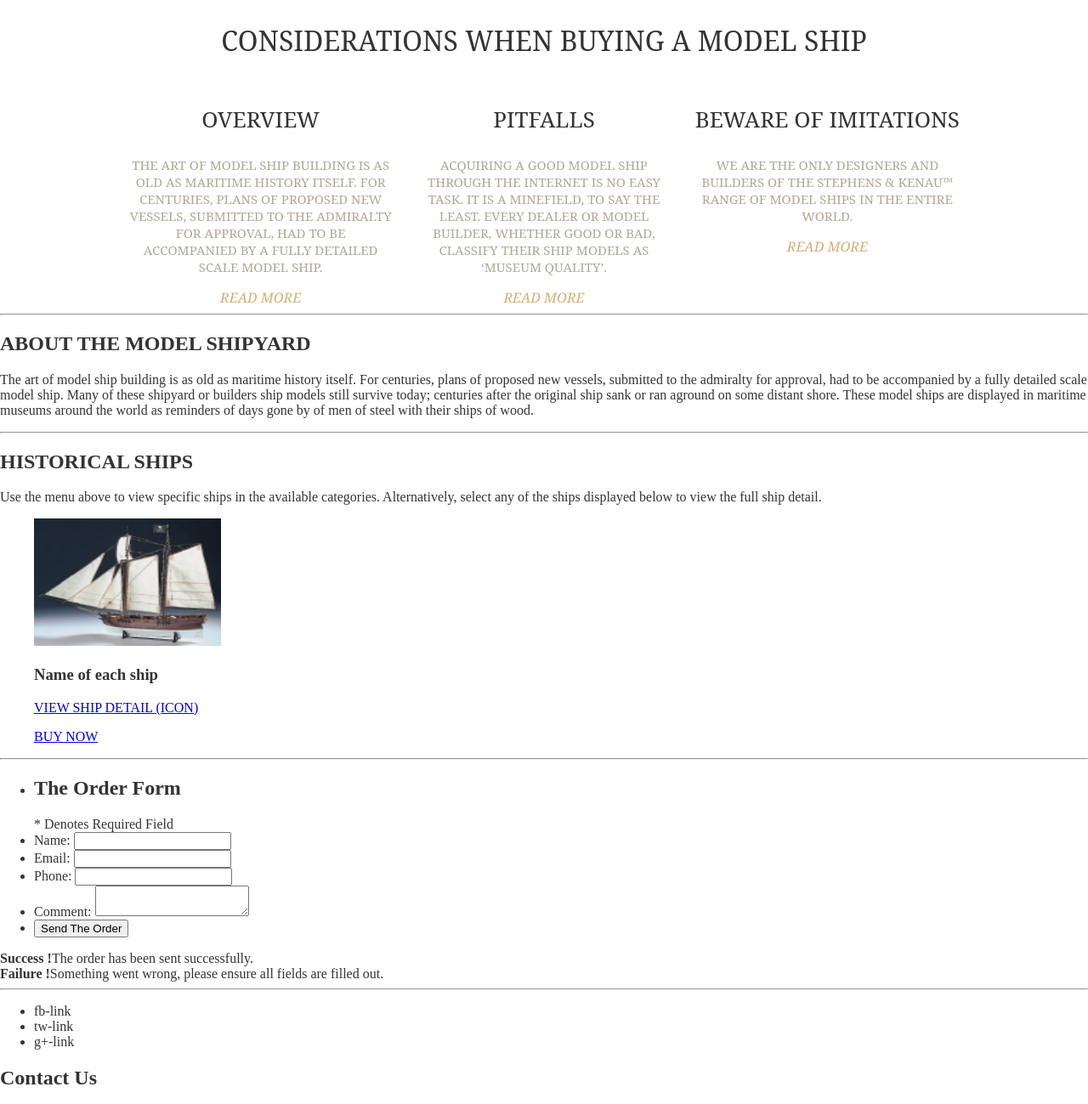
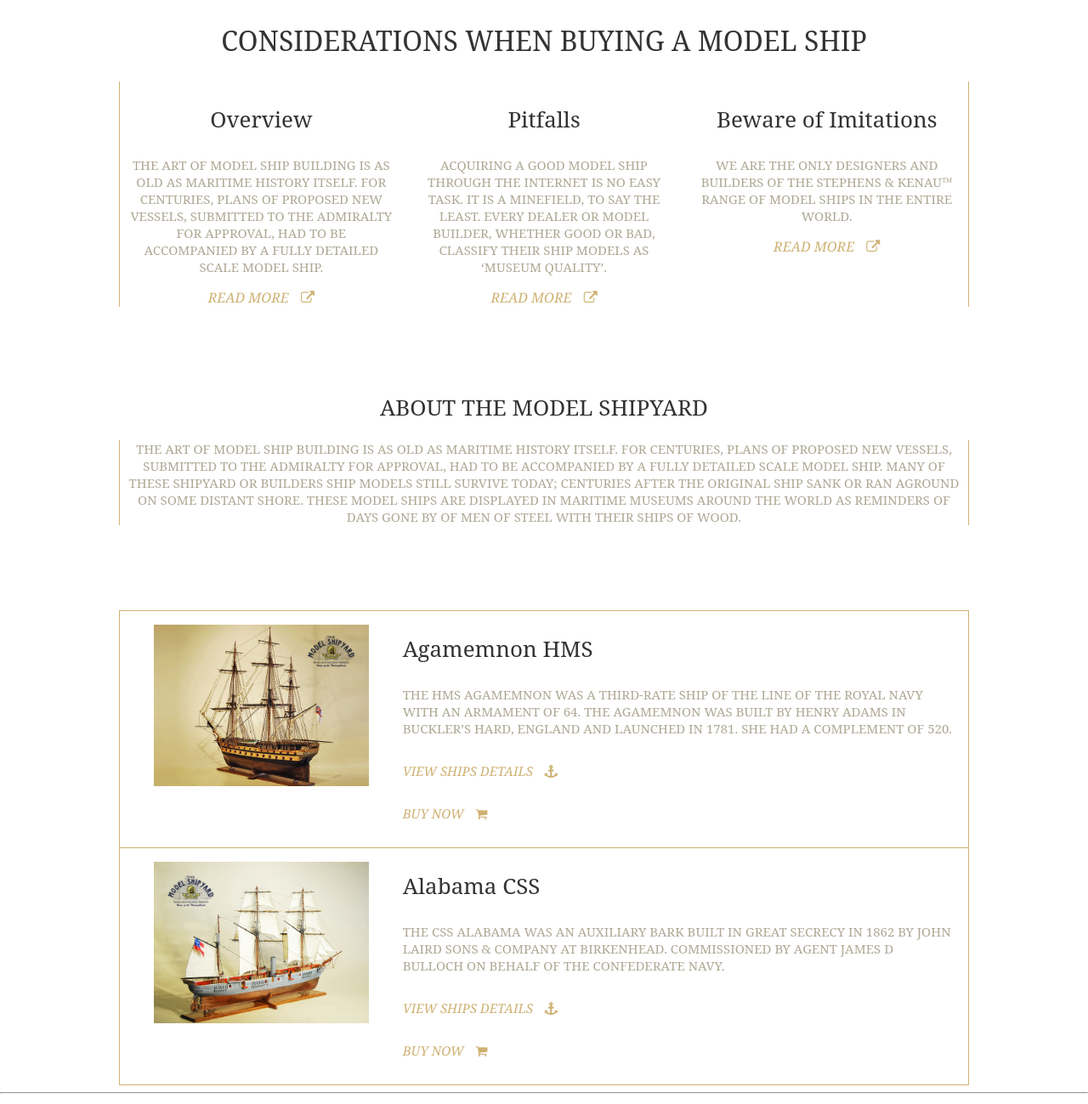
Before and after one commit to FrontlineZS/squizCamp_2018, a plain HTML site: page index.html in a window 1280 px wide. Shown: the part 1340-2639 px from the top of the page at 85% size. Drawn offline with Linux system fonts and the light colour scheme.

Commit message:
'22-01-2018-last-commit'

```diff
--- a/css/style.css
+++ b/css/style.css
@@ -241,7 +241,9 @@ h1 {
 }
 
 .card-panel {
-  border: 1px solid #ceb172;
+  border-top: 1px solid #ceb172;
+  border-right: 1px solid #ceb172;
+  border-bottom: 1px solid #ceb172;
   font-family: 'Ubuntu', sans-serif;
 }
 
@@ -250,11 +252,11 @@ h1 {
 }
 
 .card-panel:first-of-type {
-  border-right: none;
+  border-left: 1px solid #ceb172;
 }
 
-.card-panel:nth-last-of-type(2) {
-  border-right: none;
+.card-panel:last-of-type {
+  border-right: 1px solid #ceb172;
 }
 
 .card-panel__heading {
@@ -276,6 +278,11 @@ h1 {
   padding-right: 10px;
 }
 
+.card-panel__paragraph--with-border {
+  border-left: 1px solid #ceb172;
+  border-right: 1px solid #ceb172;
+}
+
 .card-panel__link {
   text-decoration: none;
   color: #ceb172;
@@ -286,3 +293,27 @@ h1 {
 .card-panel-link__icon {
   margin-left: 10px;
 }
+
+.card-details-panel {
+  border-bottom: 1px solid #ceb172;
+  border-left: 1px solid #ceb172;
+  border-right: 1px solid #ceb172;
+  font-family: 'Ubuntu', sans-serif;
+}
+
+.card-details-panel:first-of-type {
+  border-top: 1px solid #ceb172;
+}
+
+.card-details-panel__paragraph {
+  text-transform: uppercase;
+  margin-bottom: 15px;
+  margin-top: 5px;
+  padding-bottom: 0;
+  text-align: left;
+  font-family: 'Ledger', 'serif';
+  font-size: 15px;
+  color: #afa895;
+  padding-right: 15px;
+  padding-bottom: 15px;
+}
--- a/index.html
+++ b/index.html
@@ -124,64 +124,102 @@
       </div>
     </section>
 
-
-    <section class="section container container--center">
+    <section class="section">
+      <div class="container container--center">
         <header>
           <h1>CONSIDERATIONS WHEN BUYING A MODEL SHIP</h1>
         </header>
         <div class="flexbox">
           <div class="card-panel card-panel--no-border col">
-          <h3 class="card-panel__heading">OVERVIEW</h3>
+            <h3 class="card-panel__heading">Overview</h3>
             <p class="card-panel__paragraph">THE ART OF MODEL SHIP BUILDING IS AS OLD AS MARITIME HISTORY ITSELF. FOR CENTURIES, PLANS OF PROPOSED NEW VESSELS, SUBMITTED TO THE ADMIRALTY FOR APPROVAL, HAD TO BE ACCOMPANIED BY A FULLY DETAILED SCALE MODEL SHIP.</p>
             <a class="card-panel__link" title="Overview" href="#">
               READ MORE
+              <i class="fa fa-external-link card-panel-link__icon" aria-hidden="true"></i>
             </a>
           </div>
           <div class="card-panel card-panel--no-border col">
-          <h3 class="card-panel__heading">PITFALLS</h3>
+            <h3 class="card-panel__heading">Pitfalls</h3>
             <p class="card-panel__paragraph">ACQUIRING A GOOD MODEL SHIP THROUGH THE INTERNET IS NO EASY TASK. IT IS A MINEFIELD, TO SAY THE LEAST. EVERY DEALER OR MODEL BUILDER, WHETHER GOOD OR BAD, CLASSIFY THEIR SHIP MODELS AS ‘MUSEUM QUALITY’.</p>
             <a class="card-panel__link" title="Pitfalls" href="#">
               READ MORE
+              <i class="fa fa-external-link card-panel-link__icon" aria-hidden="true"></i>
             </a>
           </div>
           <div class="card-panel card-panel--no-border col">
-          <h3 class="card-panel__heading">BEWARE OF IMITATIONS</h3>
+            <h3 class="card-panel__heading">Beware of Imitations</h3>
             <p class="card-panel__paragraph">WE ARE THE ONLY DESIGNERS AND BUILDERS OF THE STEPHENS & KENAU™ RANGE OF MODEL SHIPS IN THE ENTIRE WORLD.</p>
             <a class="card-panel__link" title="Beware of Imitations" href="#">
               READ MORE
+              <i class="fa fa-external-link card-panel-link__icon" aria-hidden="true"></i>
             </a>
+          </div>
         </div>
       </div>
     </section>
 
-    <hr>
-    <aside class="">
-      <article class="">
+    <aside class="section">
+      <article class="container container--center">
         <header>
-          <h2>ABOUT THE MODEL SHIPYARD</h2>
-          <p>The art of model ship building is as old as maritime history itself. For centuries, plans of proposed new vessels, submitted to the admiralty for approval, had to be accompanied by a fully detailed scale model ship. Many of these shipyard or builders ship models still survive today; centuries after the original ship sank or ran aground on some distant shore. These model ships are displayed in maritime museums around the world as reminders of days gone by of men of steel with their ships of wood.</p>
+          <h2 class="card-panel__heading">ABOUT THE MODEL SHIPYARD</h2>
+          <p class="card-panel__paragraph card-panel__paragraph--with-border">The art of model ship building is as old as maritime history itself. For centuries, plans of proposed new vessels, submitted to the admiralty for approval, had to be accompanied by a fully detailed scale model ship. Many of these shipyard or builders ship models still survive today; centuries after the original ship sank or ran aground on some distant shore. These model ships are displayed in maritime museums around the world as reminders of days gone by of men of steel with their ships of wood.</p>
         </header>
       </article>
     </aside>
 
     <!-- SHIP && DIY KITS LISTS -->
-    <hr>
-    <section>
-      <header>
-        <h2>HISTORICAL SHIPS</h2>
-        <p>Use the menu above to view specific ships in the available categories. Alternatively, select any of the ships displayed below to view the full ship detail.</p>
-      </header>
-      <div>
+    <section class="section">
+      <div class="container">
+        <div class="card-details-panel row">
+          <div class="col-4">
             <figure>
-          <img src="./img/adventure-pirate-ship.jpg" alt="example-ship-model" width="220" height="150">
-          <h3>Name of each ship</h3>
-          <p>
-            <a title="name-of-each-ship" href="#">VIEW SHIP DETAIL (ICON)</a>
+              <img src="./img/agamemnon-hms.jpg" alt="Agamemnon HMS" width="100%" height="100%">
+            </figure>
+          </div>
+          <div class="col-8">
+            <h3 class="card-panel__heading">Agamemnon HMS</h3>
+            <p class="card-details-panel__paragraph">
+              The HMS Agamemnon was a third-rate ship of the line of the Royal Navy with an armament of 64. The Agamemnon was built by Henry Adams in Buckler’s Hard, England and launched in 1781. She had a complement of 520.
             </p>
-          <p>
-            <a title="buy-now" href="#">BUY NOW</a>
+            <p class="card-details-panel__paragraph">
+              <a class="card-panel__link" title="View Ship Details" href="#">
+                VIEW SHIPS DETAILS
+                <i class="fa fa-anchor card-panel-link__icon" aria-hidden="true"></i>
+              </a>
             </p>
+            <p class="card-details-panel__paragraph">
+              <a class="card-panel__link" title="Buy Now" href="#">
+                BUY NOW
+                <i class="fa fa-shopping-cart card-panel-link__icon" aria-hidden="true"></i>
+              </a>
+            </p>
+          </div>
+        </div>
+        <div class="card-details-panel row">
+          <div class="col-4">
+            <figure>
+              <img src="./img/alabama-css.jpg" alt="Alabama CSS" width="100%" height="100%">
             </figure>
+          </div>
+          <div class="col-8">
+            <h3 class="card-panel__heading">Alabama CSS</h3>
+            <p class="card-details-panel__paragraph">
+              The CSS Alabama was an Auxiliary Bark built in great secrecy in 1862 by John Laird Sons & Company at Birkenhead. Commissioned by agent James D Bulloch on behalf of the Confederate Navy.
+            </p>
+            <p class="card-details-panel__paragraph">
+              <a class="card-panel__link" title="View Ship Details" href="#">
+                VIEW SHIPS DETAILS
+                <i class="fa fa-anchor card-panel-link__icon" aria-hidden="true"></i>
+              </a>
+            </p>
+            <p class="card-details-panel__paragraph">
+              <a class="card-panel__link" title="Buy Now" href="#">
+                BUY NOW
+                <i class="fa fa-shopping-cart card-panel-link__icon" aria-hidden="true"></i>
+              </a>
+            </p>
+          </div>
+        </div>
       </div>
     </section>
   </main>
```
Also changed, not shown: costam.html (deleted, +0 -149 lines). Lines whose indentation alone changed are shown as unchanged.
